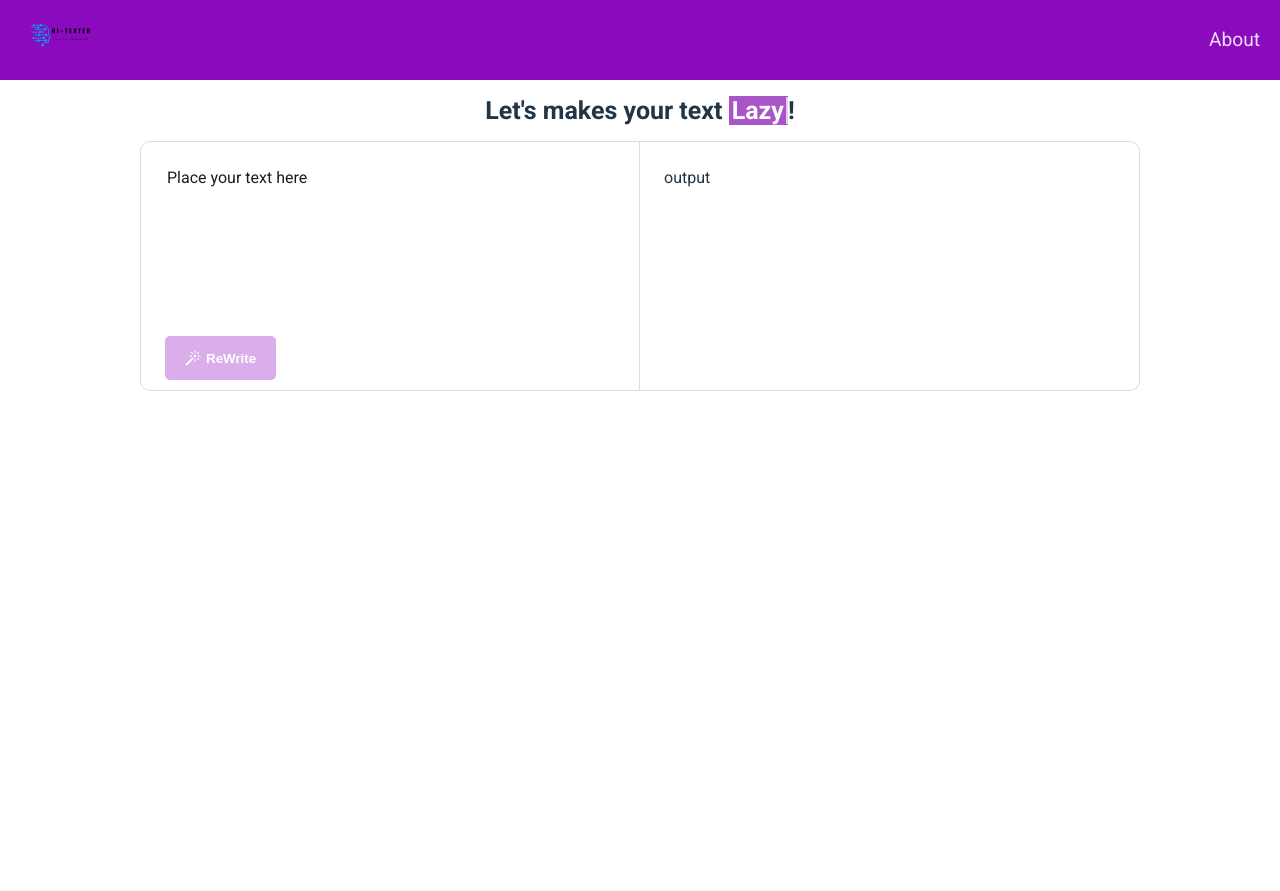
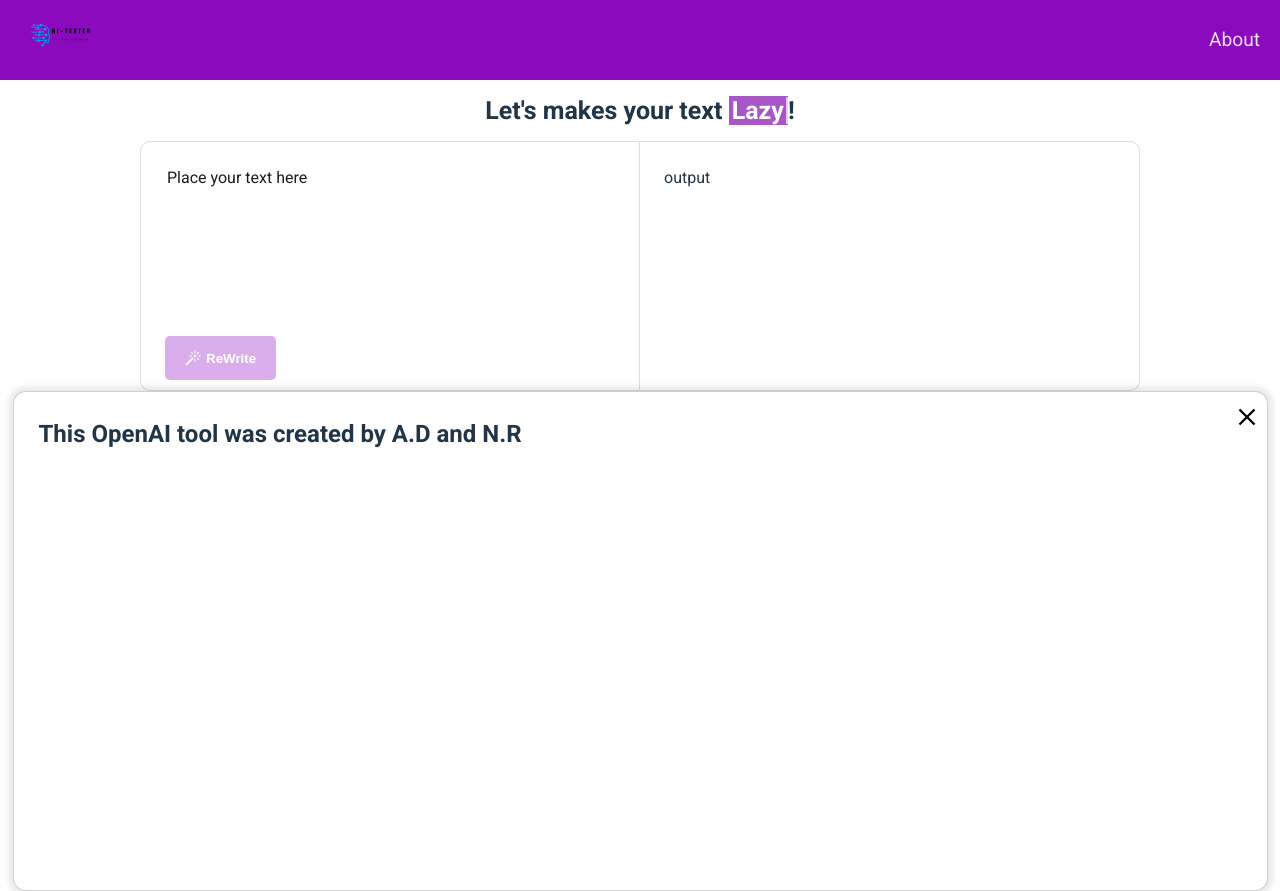
Before and after one commit to Nirosss/AiTexter, a Vue app: page / in a window 1280 px wide. Both pictures are taken after a click on the button "About". Before the commit the page ends 800 px from the top, so only its background shows below. Built offline with nearby package versions, Linux system fonts and the light colour scheme.

Commit message:
started work on modal

```diff
--- a/src/App.vue
+++ b/src/App.vue
@@ -1,11 +1,24 @@
 <script setup lang="ts">
-import Header from '../src/components/Header.vue'
-import InputOutput from './components/InputOutput.vue';
+  import { ref } from 'vue'
+  import Header from '../src/components/Header.vue'
+  import InputOutput from './components/InputOutput.vue'
+  import AboutModal from './components/AboutModal.vue'
+  const showModal = ref(false)
+  function toggleAbout() {
+    showModal.value = !showModal.value
+  }
 </script>
 
-<template >
- <div class="main-layout">
-  <Header class="main-layout"/>
-  <InputOutput/>
- </div>
+<template>
+  <div class="main-layout">
+    <Header @toggleAbout="toggleAbout" class="main-layout" />
+    <InputOutput />
+    <AboutModal
+      v-if="showModal"
+      @toggleAbout="toggleAbout"
+      v-click-outside="toggleAbout"
+      class="about-modal" />
+  </div>
 </template>
+
+<!--  -->
--- /dev/null
+++ b/src/assets/styles/cmps/_about-modal.scss
@@ -0,0 +1,39 @@
+.about-modal {
+  display: flex;
+  flex-direction: column;
+  width: max(100% - 25px, 480px);
+  margin-inline: auto;
+  z-index: 9000;
+  // left: calc(100vw - 780px * 1.742);
+  background-color: white;
+  border: 1px solid #00000030;
+  border-radius: 13px;
+  box-shadow: 0 0 5px 5px hsla(0, 0%, 0%, 0.082);
+  height: 500px;
+position: relative;
+  h2 {
+    margin-top: 1.5rem;
+    padding-left: 25px;
+  }
+
+  .close-about-modal {
+    //button
+    all: unset;
+    position: absolute;
+    color: black;
+    background-color: white;
+    cursor: pointer;
+    font-size: 18px;
+    font-weight: 600;
+    right: 5px;
+        :hover {
+      background-color: rgb(158, 152, 152);
+    }
+    &.svg {
+      margin-top: 15px;
+      scale: 1.5;
+      padding: 2px;
+      border-radius: 100%;
+    }
+  }
+}
--- a/src/assets/styles/main.scss
+++ b/src/assets/styles/main.scss
@@ -4,3 +4,4 @@
 
 // Components
 @import 'cmps/header';
+@import 'cmps/about-modal'
--- /dev/null
+++ b/src/components/AboutModal.vue
@@ -0,0 +1,26 @@
+<template>
+  <div>
+    <button @click="$emit('toggleAbout')" class="close-about-modal">
+      <svg
+        class="close-about-modal svg"
+        viewBox="0 0 32 32"
+        xmlns="http://www.w3.org/2000/svg"
+        aria-hidden="true"
+        role="presentation"
+        focusable="false"
+        style="
+          display: block;
+          fill: none;
+          height: 16px;
+          width: 16px;
+          stroke: currentcolor;
+          stroke-width: 3;
+          overflow: visible;
+        ">
+        <path d="m6 6 20 20"></path>
+        <path d="m26 6-20 20"></path>
+      </svg>
+    </button>
+    <h2>This OpenAI tool was created by A.D and N.R</h2>
+  </div>
+</template>
--- a/src/components/Header.vue
+++ b/src/components/Header.vue
@@ -1,12 +1,9 @@
-<script lang="ts">
-  import { ref } from 'vue'
-</script>
 
 <template>
   <header class="header full">
     <div class="header-container full flex space-between">
       <img src="../assets/images/AI TEXT (1).svg" alt="" class="logo-img" />
-      <button class="header-btn">About</button>
+      <button class="header-btn"  @click="$emit('toggleAbout')">About</button>
     </div>
   </header>
 </template>
--- a/src/components/InputOutput.vue
+++ b/src/components/InputOutput.vue
@@ -61,6 +61,7 @@ h1 {
 
 
 .input-output-grid {
+
     display: grid;
     justify-content: center;
     grid-template-columns: 400px;
--- /dev/null
+++ b/src/directives/index.js
@@ -0,0 +1,72 @@
+export const focusDirective = {
+  mounted: (el) => {
+    el.focus()
+  },
+}
+
+export const customOnDirective = {
+  mounted(el, binding) {
+    console.log('binding', binding)
+    const type = binding.arg
+    const fn = binding.value
+    el.addEventListener(type, fn)
+  },
+}
+
+export const clickOutsideDirective = {
+  mounted(el, { value: cb }) {
+    el.clickOutside = ({ clientX, clientY }) => {
+      const { left, top, width, height } = el.getBoundingClientRect()
+      if (
+        !(
+          clientX > left &&
+          clientX < left + width &&
+          clientY > top &&
+          clientY < top + height
+        )
+      ) {
+        cb()
+        // console.log('outside')
+      }
+      //  else {
+      //   console.log('inside')
+      // }
+    }
+    setTimeout(() => {
+      document.addEventListener('click', el.clickOutside)
+    }, 0)
+  },
+  unmounted(el) {
+    document.removeEventListener('click', el.clickOutside)
+  },
+}
+export const close = {
+  mounted(el, { value }, x) {
+    // console.log(x)
+    el.onkeyup = () => {
+      const color = _getRandomColor()
+      el.style.backgroundColor = color
+      el.style.color = _isDarkColor(color) ? 'white' : 'black'
+    }
+  },
+}
+
+function _isDarkColor(c) {
+  c = c.substring(1) // strip #
+  const rgb = parseInt(c, 16) // convert rrggbb to decimal
+  const r = (rgb >> 16) & 0xff // extract red
+  const g = (rgb >> 8) & 0xff // extract green
+  const b = (rgb >> 0) & 0xff // extract blue
+  var luma = 0.2126 * r + 0.7152 * g + 0.0722 * b // per ITU-R BT.709
+
+  return luma < 100
+}
+
+function _getRandomColor() {
+  const letters = '0123456789ABCDEF'
+  let color = '#'
+  for (let i = 0; i < 6; i++) {
+    color += letters[Math.floor(Math.random() * 16)]
+  }
+  return color
+}
--- a/src/main.ts
+++ b/src/main.ts
@@ -1,5 +1,15 @@
 import { createApp } from 'vue'
 import '../src/assets/styles/main.scss'
 import App from './App.vue'
+import {
+    focusDirective,
+    customOnDirective,
+    clickOutsideDirective,
+  } from './directives/index.js'
 
-createApp(App).mount('#app')
+const app = createApp(App)
+app.directive('focus', focusDirective)
+app.directive('custom-on', customOnDirective)
+app.directive('click-outside', clickOutsideDirective)
+
+app.mount('#app')
```
